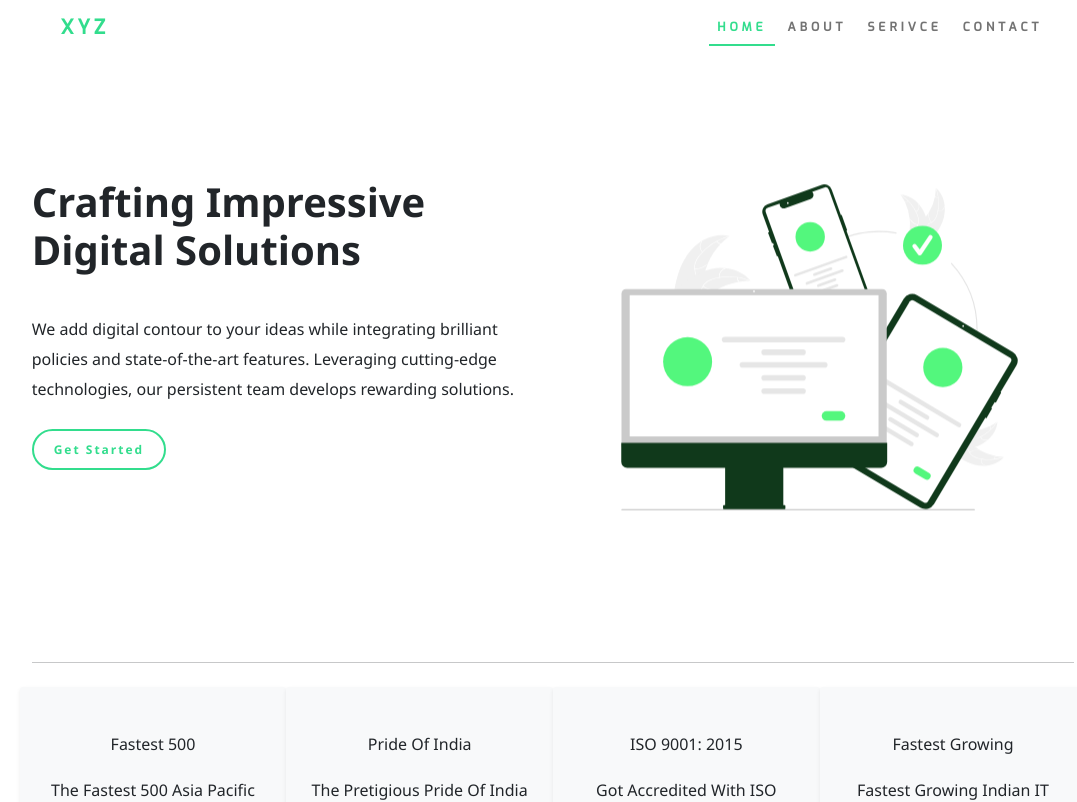
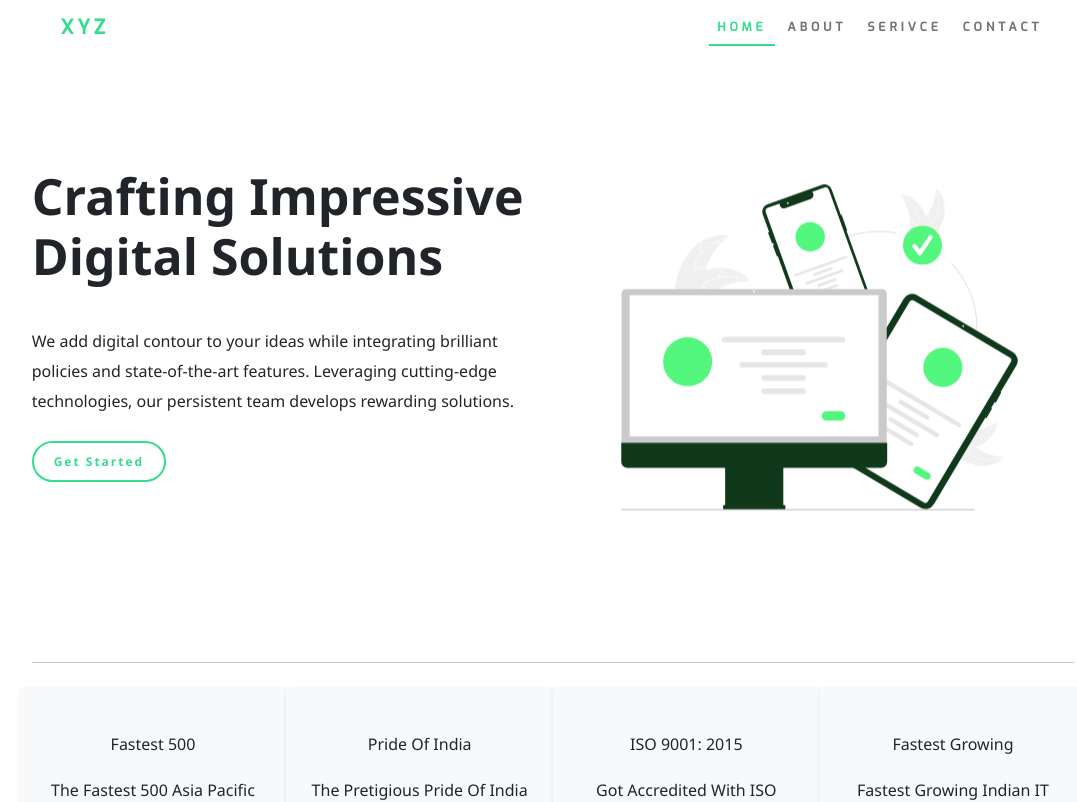
Before and after one commit to samratb601/React-Website, a React (Create React App) app: page / in a window 1280 px wide. Shown: the top 802 px of the page, without its empty margins (87-1164 px from the left). Built offline with nearby package versions, Linux system fonts and the light colour scheme.

Commit message:
font size change

```diff
--- a/src/App.scss
+++ b/src/App.scss
@@ -42,8 +42,9 @@
 * {
     font-family: 'Segoe UI', Tahoma, Geneva, Verdana, sans-serif;
 }
+
 h1{
-  font-size: 35rem;
+  font-size: 50px!important;
   font-weight: 800!important;
 
 }
```
